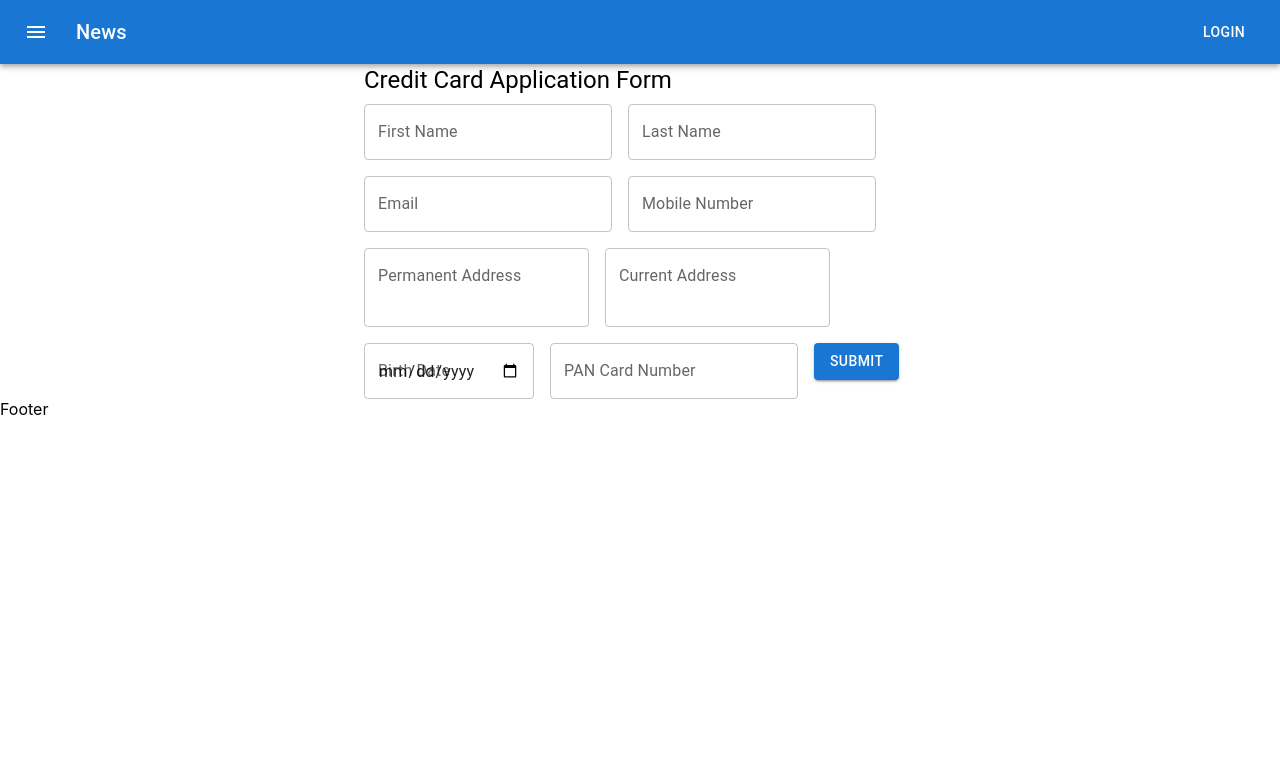
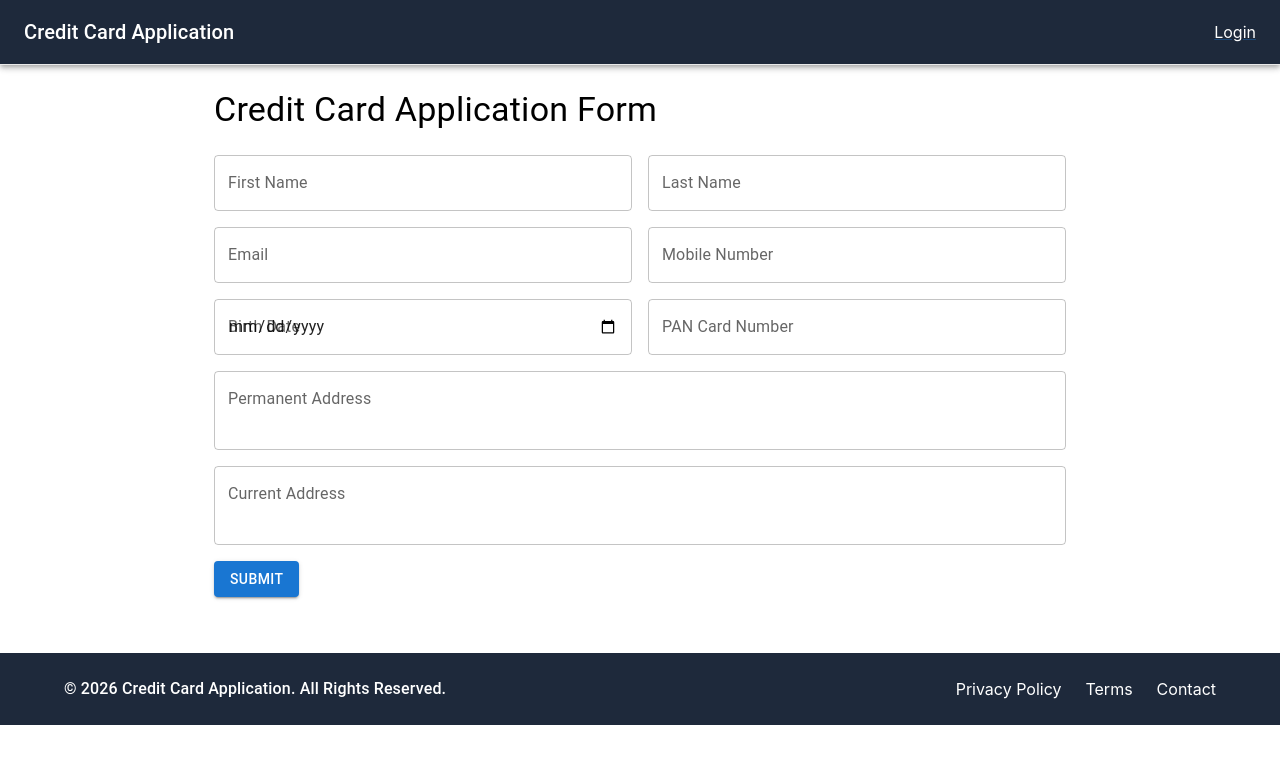
Before and after one commit to vinaygaikwad300/creditcard-sqaud1-reactjs, a React (Create React App) app: page / in a window 1280 px wide. Shown: the top 764 px of the page. Built offline with nearby package versions, Linux system fonts and the light colour scheme.

Commit message:
setup the layout

```diff
--- a/src/App.jsx
+++ b/src/App.jsx
@@ -4,6 +4,7 @@ import { AllRoutes } from "../src/routes/AllRoutes"
 
 function App() {
   return (
+
     <BrowserRouter>
       <AllRoutes />
     </BrowserRouter>
--- a/src/components/footer/Footer.jsx
+++ b/src/components/footer/Footer.jsx
@@ -1,5 +1,51 @@
+import { Box, Container, Typography, Link } from "@mui/material";
+
 export default function Footer() {
   return (
-    <div>Footer</div>
-  )
+    <Box
+      component="footer"
+      sx={{
+        backgroundColor: "#1e293b",
+        color: "#ffffff",
+        py: 3,
+        mt: 7,
+      }}
+    >
+      <Container
+        maxWidth="lg"
+        sx={{
+          display: "flex",
+          flexDirection: { xs: "column", md: "row" },
+          justifyContent: "space-between",
+          alignItems: "center",
+          gap: 2,
+        }}
+      >
+        {/* Left Section */}
+        <Typography variant="body1" sx={{ fontWeight: 500 }}>
+          © 2026 Credit Card Application. All Rights Reserved.
+        </Typography>
+
+        {/* Right Section */}
+        <Box
+          sx={{
+            display: "flex",
+            gap: 3,
+          }}
+        >
+          <Link href="#" underline="hover" color="inherit">
+            Privacy Policy
+          </Link>
+
+          <Link href="#" underline="hover" color="inherit">
+            Terms
+          </Link>
+
+          <Link href="#" underline="hover" color="inherit">
+            Contact
+          </Link>
+        </Box>
+      </Container>
+    </Box>
+  );
 }
--- a/src/components/header/Header.jsx
+++ b/src/components/header/Header.jsx
@@ -5,25 +5,20 @@ import Typography from '@mui/material/Typography';
 import Button from '@mui/material/Button';
 import IconButton from '@mui/material/IconButton';
 import MenuIcon from '@mui/icons-material/Menu';
+import { Link } from '@mui/material';
 
 export default function Header() {
   return (
     <Box sx={{ flexGrow: 1 }}>
-      <AppBar position="static">
+      <AppBar position="static" sx={{ backgroundColor: "#1e293b", borderBottom:'1px solid #e9e9e9' }}>
         <Toolbar>
-          <IconButton
-            size="large"
-            edge="start"
-            color="inherit"
-            aria-label="menu"
-            sx={{ mr: 2 }}
-          >
-            <MenuIcon />
-          </IconButton>
           <Typography variant="h6" component="div" sx={{ flexGrow: 1 }}>
-            News
+            Credit Card Application
           </Typography>
-          <Button color="inherit">Login</Button>
+
+          <Link href="/login" sx={{ color: "#fff" }}>
+            Login
+          </Link>
         </Toolbar>
       </AppBar>
     </Box>
--- /dev/null
+++ b/src/components/sidebar/sidebar.jsx
@@ -0,0 +1,49 @@
+// Sidebar.jsx
+import { Link, useLocation } from "react-router-dom";
+
+const menuItems = [
+  { name: "Dashboard", path: "/admin/dashboard" },
+  { name: "Users", path: "/admin/users" },
+  { name: "Customers", path: "/admin/customers" },
+  { name: "Reports", path: "/admin/reports" },
+  { name: "Settings", path: "/admin/settings" },
+];
+
+const Sidebar = () => {
+  const location = useLocation();
+
+  return (
+    <div
+      style={{
+        width: "250px",
+        minHeight: "100vh",
+        backgroundColor: "#1e293b",
+        color: "#fff",
+        padding: "20px",
+      }}
+    >
+      <h2 style={{ marginBottom: "30px", fontSize: "22px" }}>Admin Panel</h2>
+
+      {menuItems.map((item) => (
+        <Link
+          key={item.path}
+          to={item.path}
+          style={{
+            display: "block",
+            padding: "12px 15px",
+            marginBottom: "10px",
+            borderRadius: "8px",
+            textDecoration: "none",
+            color: "#fff",
+            backgroundColor:
+              location.pathname === item.path ? "#334155" : "transparent",
+          }}
+        >
+          {item.name}
+        </Link>
+      ))}
+    </div>
+  );
+};
+
+export default Sidebar;
--- a/src/layout/adminLayout.jsx
+++ b/src/layout/adminLayout.jsx
@@ -1,16 +1,37 @@
+// AdminLayout.jsx
 import { Outlet } from "react-router-dom";
 import Header from "../components/header/Header";
+import Sidebar from "../components/sidebar/sidebar";
 
 function AdminLayout() {
   return (
-    <div className="admin-wrapper">
-      <p>sidebar will come</p>
-      <div>
-        <Header />
-        <Outlet />
+    <div>
+      {/* Header */}
+      <Header />
+
+      {/* Sidebar + Content */}
+      <div
+        style={{
+          display: "flex",
+          minHeight: "calc(100vh - 70px)",
+        }}
+      >
+        {/* Sidebar */}
+        <Sidebar />
+
+        {/* Main Content */}
+        <div
+          style={{
+            flex: 1,
+            padding: "20px",
+            backgroundColor: "#f8fafc",
+          }}
+        >
+          <Outlet />
+        </div>
       </div>
     </div>
   );
 }
 
-export default AdminLayout
+export default AdminLayout;
--- /dev/null
+++ b/src/layout/authLayout.jsx
@@ -0,0 +1,12 @@
+import Login from "../pages/auth/Login";
+import { Outlet } from "react-router-dom";
+
+function AuthLayout() {
+  return (
+    <>
+      <Login/>
+      <Outlet />
+    </>
+  );
+}
+export default AuthLayout
--- /dev/null
+++ b/src/pages/auth/Login.jsx
@@ -0,0 +1,119 @@
+import {
+  Box,
+  Button,
+  Card,
+  CardContent,
+  Container,
+  TextField,
+  Typography,
+} from "@mui/material";
+import LockOutlinedIcon from "@mui/icons-material/LockOutlined";
+import { useNavigate } from "react-router-dom";
+
+export default function Login() {
+    const navigate = useNavigate()
+  return (
+    <Container
+      maxWidth="sm"
+      sx={{
+        minHeight: "100vh",
+        display: "flex",
+        alignItems: "center",
+        justifyContent: "center",
+      }}
+    >
+      <Card
+        sx={{
+          width: "100%",
+          maxWidth: 420,
+          borderRadius: 3,
+          boxShadow: 4,
+          p: 2,
+        }}
+      >
+        <CardContent>
+          {/* Icon */}
+          <Box
+            sx={{
+              width: 60,
+              height: 60,
+              borderRadius: "50%",
+              backgroundColor: "#1e293b",
+              display: "flex",
+              alignItems: "center",
+              justifyContent: "center",
+              mx: "auto",
+              mb: 2,
+            }}
+          >
+            <LockOutlinedIcon sx={{ color: "#fff" }} />
+          </Box>
+
+          {/* Title */}
+          <Typography
+            variant="h5"
+            align="center"
+            fontWeight="bold"
+            gutterBottom
+          >
+            Admin Login
+          </Typography>
+
+          <Typography
+            variant="body2"
+            align="center"
+            color="text.secondary"
+            mb={3}
+          >
+            Sign in to access dashboard
+          </Typography>
+
+          {/* Form */}
+          <Box component="form">
+            <TextField
+              label="Email Address"
+              type="email"
+              fullWidth
+              margin="normal"
+              variant="outlined"
+            />
+
+            <TextField
+              label="Password"
+              type="password"
+              fullWidth
+              margin="normal"
+              variant="outlined"
+            />
+
+            <Button
+              fullWidth
+              variant="contained"
+              sx={{
+                mt: 3,
+                py: 1.3,
+                backgroundColor: "#1e293b",
+                "&:hover": {
+                  backgroundColor: "#334155",
+                },
+              }}
+              onClick={()=> navigate('/admin/dashboard')}
+            >
+              Login
+            </Button>
+          </Box>
+
+          {/* Footer Text */}
+          <Typography
+            variant="body2"
+            align="center"
+            color="text.secondary"
+            mt={3}
+          >
+            Forgot Password?
+          </Typography>
+        </CardContent>
+      </Card>
+    </Container>
+  );
+}
--- a/src/pages/user/customerForm/CustomerForm.jsx
+++ b/src/pages/user/customerForm/CustomerForm.jsx
@@ -77,16 +77,15 @@ export const CustomerForm = () => {
   };
 
   return (
-    <Container maxWidth="sm">
+    <Container maxWidth="md">
       <Box mt={6}>
-        <Typography variant="h5" gutterBottom>
+        <Typography variant="h4" sx={{my:3}}>
           Credit Card Application Form
         </Typography>
 
         <form onSubmit={handleSubmit}>
           <Grid container spacing={2}>
-
-            <Grid item xs={6}>
+            <Grid size={{ xs: 12, md: 6 }}>
               <TextField
                 label="First Name"
                 name="firstName"
@@ -98,7 +97,7 @@ export const CustomerForm = () => {
               />
             </Grid>
 
-            <Grid item xs={6}>
+            <Grid size={{ xs: 12, md: 6 }}>
               <TextField
                 label="Last Name"
                 name="lastName"
@@ -110,7 +109,7 @@ export const CustomerForm = () => {
               />
             </Grid>
 
-            <Grid item xs={12}>
+            <Grid size={{ xs: 12, md: 6 }}>
               <TextField
                 label="Email"
                 name="email"
@@ -122,7 +121,7 @@ export const CustomerForm = () => {
               />
             </Grid>
 
-            <Grid item xs={12}>
+           <Grid size={{ xs: 12, md: 6 }}>
               <TextField
                 label="Mobile Number"
                 name="mobile"
@@ -133,36 +132,7 @@ export const CustomerForm = () => {
                 helperText={errors.mobile}
               />
             </Grid>
-
-            <Grid item xs={12}>
-              <TextField
-                label="Permanent Address"
-                name="permanentAddress"
-                fullWidth
-                multiline
-                rows={2}
-                value={form.permanentAddress}
-                onChange={handleChange}
-                error={!!errors.permanentAddress}
-                helperText={errors.permanentAddress}
-              />
-            </Grid>
-
-            <Grid item xs={12}>
-              <TextField
-                label="Current Address"
-                name="currentAddress"
-                fullWidth
-                multiline
-                rows={2}
-                value={form.currentAddress}
-                onChange={handleChange}
-                error={!!errors.currentAddress}
-                helperText={errors.currentAddress}
-              />
-            </Grid>
-
-            <Grid item xs={12}>
+            <Grid size={{ xs: 12, md: 6 }}>
               <TextField
                 label="Birth Date"
                 name="birthDate"
@@ -176,7 +146,7 @@ export const CustomerForm = () => {
               />
             </Grid>
 
-            <Grid item xs={12}>
+            <Grid size={{ xs: 12, md: 6 }}>
               <TextField
                 label="PAN Card Number"
                 name="pan"
@@ -194,9 +164,38 @@ export const CustomerForm = () => {
                 helperText={errors.pan}
               />
             </Grid>
+            <Grid size={{ xs: 12, md: 12 }}>
+              <TextField
+                label="Permanent Address"
+                name="permanentAddress"
+                fullWidth
+                multiline
+                rows={2}
+                value={form.permanentAddress}
+                onChange={handleChange}
+                error={!!errors.permanentAddress}
+                helperText={errors.permanentAddress}
+              />
+            </Grid>
+
+            <Grid size={{ xs: 12, md: 12 }}>
+              <TextField
+                label="Current Address"
+                name="currentAddress"
+                fullWidth
+                multiline
+                rows={2}
+                value={form.currentAddress}
+                onChange={handleChange}
+                error={!!errors.currentAddress}
+                helperText={errors.currentAddress}
+              />
+            </Grid>
+
+
 
             <Grid item xs={12}>
-              <Button type="submit" variant="contained" fullWidth>
+              <Button type="submit" variant="contained">
                 Submit
               </Button>
             </Grid>
--- a/src/routes/AllRoutes.jsx
+++ b/src/routes/AllRoutes.jsx
@@ -1,13 +1,13 @@
 import { Routes, Route } from "react-router-dom";
 import {CustomerForm} from '../pages/user/customerForm/CustomerForm'
 import PublicLayout from "../layout/publicLayout";
-//import AuthLayout from "../layout/AuthLayout";
+import AuthLayout from "../layout/authLayout";
 import AdminLayout from "../layout/adminLayout";
 
 // import Home from "../pages/public/Home";
 // import About from "../pages/public/About";
 
-// import Login from "../pages/auth/Login";
+import Login from "../pages/auth/Login";
 // import Register from "../pages/auth/Register";
 
 import Dashboard from "../pages/admin/dashboard/dashboard";
@@ -23,10 +23,9 @@ export const AllRoutes = () => {
       </Route>
 
       {/* Auth Routes */}
-      {/* <Route element={<AuthLayout />}>
+      <Route element={<AuthLayout />}>
         <Route path="/login" element={<Login />} />
-        <Route path="/register" element={<Register />} />
-      </Route> */}
+      </Route>
 
       {/* Admin Routes */}
       <Route path="/admin" element={<AdminLayout />}>
```
